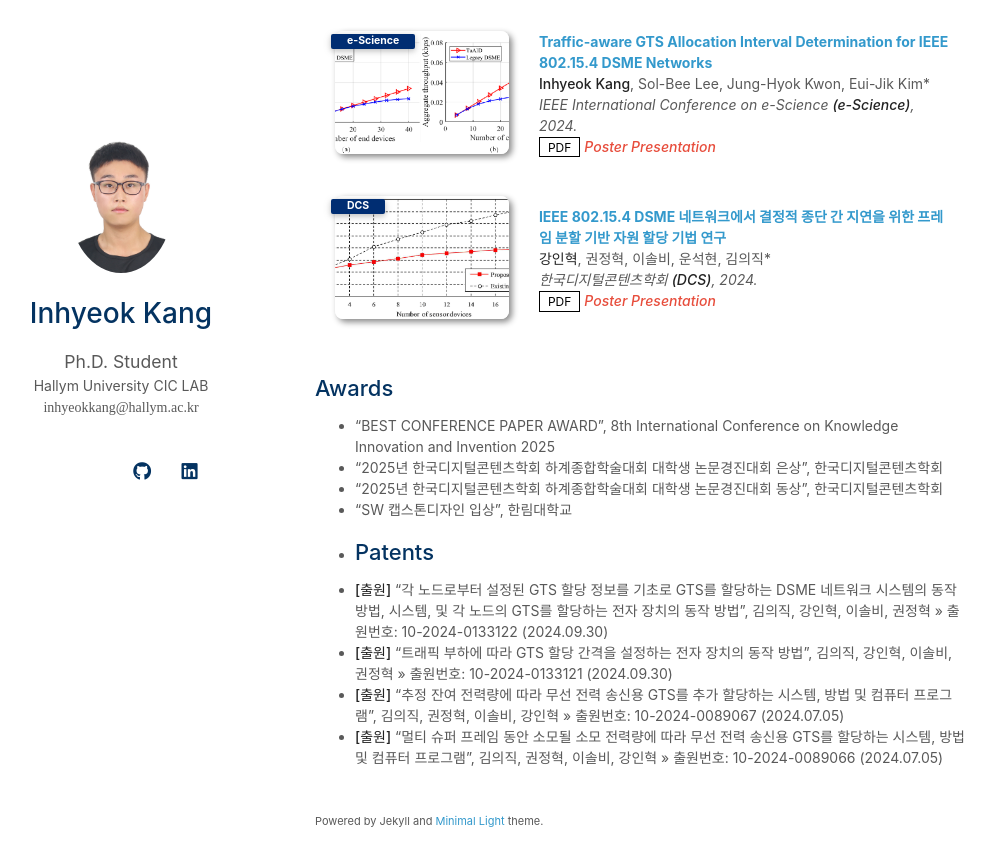
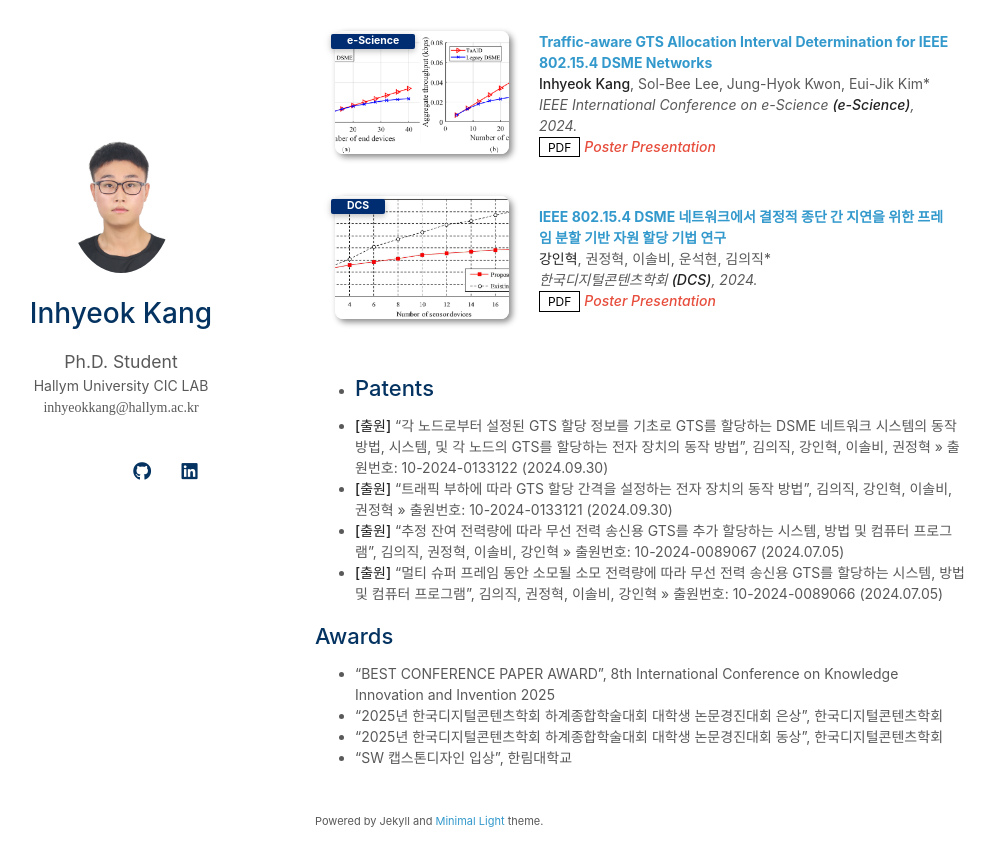
Before and after one commit to InhyeokKang/inhyeokkang.github.io, a Jekyll site: the page built from index.md, in a window 1280 px wide and 900 px high, scrolled down 1348 px. Shown: the top 866 px of the window, without its empty margins (155-1150 px from the left). Built offline with Jekyll 4.4.1, drawn with Linux system fonts in a browser that asks for light colours; a style sheet for code colours, icons or effects is not loaded; our own code applies the rules of GitHub Pages for plain Markdown files.

```diff
--- a/index.md
+++ b/index.md
@@ -13,16 +13,16 @@ I am currently a Ph.D. candidate in the Department of Convergence Software at Ha
 
 {% include_relative _includes/publications.md %}
 
+- ## Patents
+
+- **[출원]** "각 노드로부터 설정된 GTS 할당 정보를 기초로 GTS를 할당하는 DSME 네트워크 시스템의 동작 방법, 시스템, 및 각 노드의 GTS를 할당하는 전자 장치의 동작 방법", 김의직, 강인혁, 이솔비, 권정혁 >> 출원번호: 10-2024-0133122 (2024.09.30)
+- **[출원]** "트래픽 부하에 따라 GTS 할당 간격을 설정하는 전자 장치의 동작 방법", 김의직, 강인혁, 이솔비, 권정혁 >> 출원번호: 10-2024-0133121 (2024.09.30)
+- **[출원]** "추정 잔여 전력량에 따라 무선 전력 송신용 GTS를 추가 할당하는 시스템, 방법 및 컴퓨터 프로그램", 김의직, 권정혁, 이솔비, 강인혁 >> 출원번호: 10-2024-0089067 (2024.07.05)
+- **[출원]** "멀티 슈퍼 프레임 동안 소모될 소모 전력량에 따라 무선 전력 송신용 GTS를 할당하는 시스템, 방법 및 컴퓨터 프로그램", 김의직, 권정혁, 이솔비, 강인혁 >> 출원번호: 10-2024-0089066 (2024.07.05)
+
 ## Awards
 
 - "BEST CONFERENCE PAPER AWARD", 8th International Conference on Knowledge Innovation and Invention 2025
 - "2025년 한국디지털콘텐츠학회 하계종합학술대회 대학생 논문경진대회 은상", 한국디지털콘텐츠학회
 - "2025년 한국디지털콘텐츠학회 하계종합학술대회 대학생 논문경진대회 동상", 한국디지털콘텐츠학회
 - "SW 캡스톤디자인 입상", 한림대학교
-
-- ## Patents
-
-- **[출원]** "각 노드로부터 설정된 GTS 할당 정보를 기초로 GTS를 할당하는 DSME 네트워크 시스템의 동작 방법, 시스템, 및 각 노드의 GTS를 할당하는 전자 장치의 동작 방법", 김의직, 강인혁, 이솔비, 권정혁 >> 출원번호: 10-2024-0133122 (2024.09.30)
-- **[출원]** "트래픽 부하에 따라 GTS 할당 간격을 설정하는 전자 장치의 동작 방법", 김의직, 강인혁, 이솔비, 권정혁 >> 출원번호: 10-2024-0133121 (2024.09.30)
-- **[출원]** "추정 잔여 전력량에 따라 무선 전력 송신용 GTS를 추가 할당하는 시스템, 방법 및 컴퓨터 프로그램", 김의직, 권정혁, 이솔비, 강인혁 >> 출원번호: 10-2024-0089067 (2024.07.05)
-- **[출원]** "멀티 슈퍼 프레임 동안 소모될 소모 전력량에 따라 무선 전력 송신용 GTS를 할당하는 시스템, 방법 및 컴퓨터 프로그램", 김의직, 권정혁, 이솔비, 강인혁 >> 출원번호: 10-2024-0089066 (2024.07.05)
```
